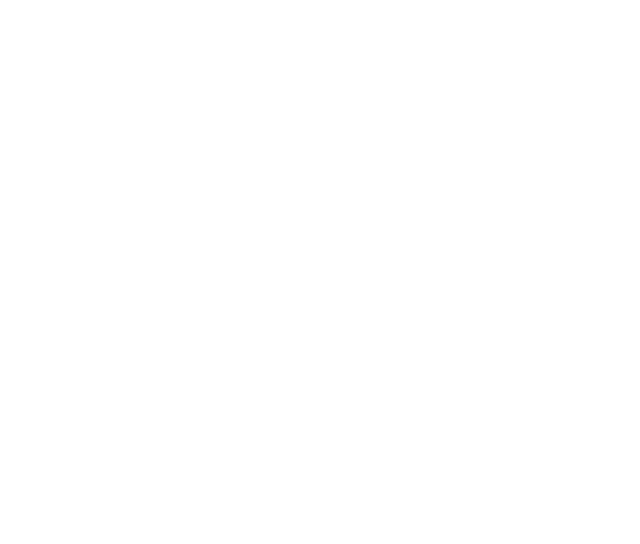
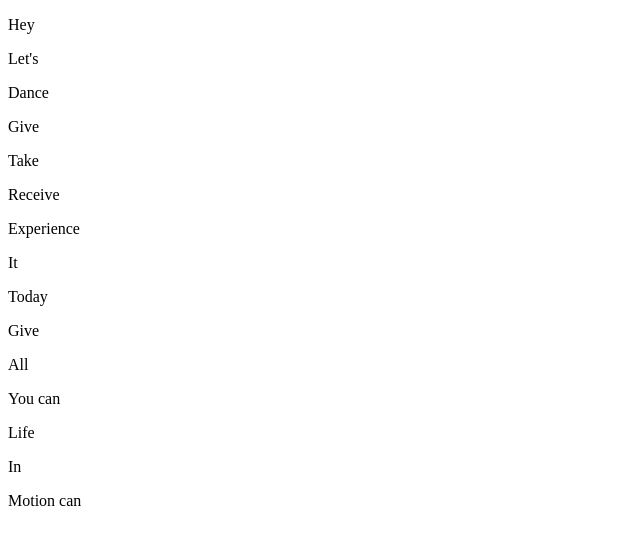
Before and after one commit to ElenaCoder/JavaScript30-Projects, a plain HTML site: page project-05-Flex-Panels-Image-Gallery/index.html in a window 1280 px wide. Shown: the whole page, without its empty margins (0-640 px from the left). Drawn offline with Linux system fonts and the light colour scheme.

Commit message:
feat: add initial html markup for project-05

```diff
--- a/project-05-Flex-Panels-Image-Gallery/index.html
+++ b/project-05-Flex-Panels-Image-Gallery/index.html
@@ -1,14 +1,44 @@
 <!DOCTYPE html>
 <html lang="en">
     <head>
-    <meta charset="UTF-8">
-    <meta http-equiv="X-UA-Compatible" content="IE=edge">
-    <meta name="viewport" content="width=device-width, initial-scale=1.0">
+        <meta charset="UTF-8" />
+        <meta http-equiv="X-UA-Compatible" content="IE=edge" />
+        <meta name="viewport" content="width=device-width, initial-scale=1.0" />
         <title>Project-05 Flex Panel Gallery</title>
-    <link rel="stylesheet" href="./styles.css">
+        <link rel="stylesheet" href="./styles.css" />
         <script src="./script.js"></script>
     </head>
     <body>
+        <div class="pannels">
+            <div class="panel panel1">
+                <p>Hey</p>
+                <p>Let's</p>
+                <p>Dance</p>
+            </div>
 
+            <div class="panel panel2">
+                <p>Give</p>
+                <p>Take</p>
+                <p>Receive</p>
+            </div>
+
+            <div class="panel panel3">
+                <p>Experience</p>
+                <p>It</p>
+                <p>Today</p>
+            </div>
+
+            <div class="panel panel4">
+                <p>Give</p>
+                <p>All</p>
+                <p>You can</p>
+            </div>
+
+            <div class="panel panel5">
+                <p>Life</p>
+                <p>In</p>
+                <p>Motion can</p>
+            </div>
+        </div>
     </body>
 </html>
```
Lines whose indentation alone changed are shown as unchanged.
